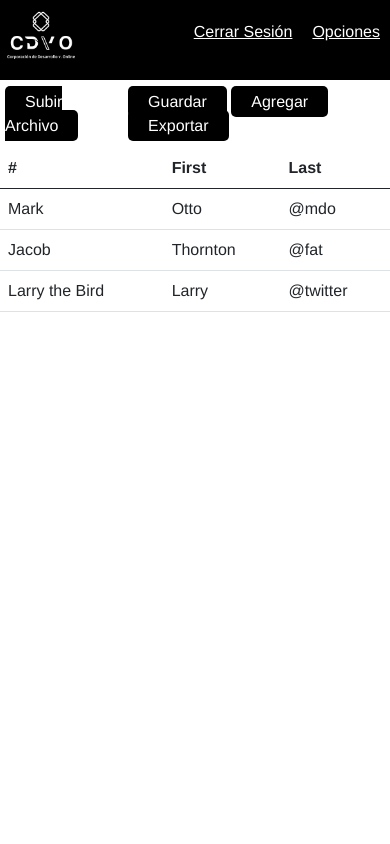
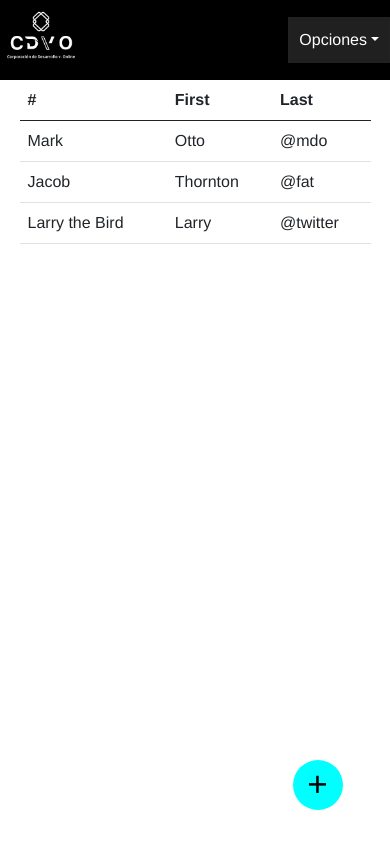
Before and after one commit to yukio-kayaba/cdvo-excel2, a PHP site: page /CDVO-EXCEL2/editor in a window 390 px wide. Run offline with PHP 8.4, Linux system fonts and the light colour scheme; the visitor is signed in with stand-in values (Sample User, id 1); data that the repository does not hold is empty; some libraries are stand-ins or nearby versions.

Commit message:
cambios_date
dawdaw

```diff
--- a/controlador/controlador.php
+++ b/controlador/controlador.php
@@ -4,6 +4,9 @@
 
         static function inicio(){
             require_once("./vista/principal.php");
+        }
+        static function inicios(){
+            require_once("./vista/inicio_date_reload.php");
         }
         static function login(){
             require_once("./vista/login.php");
--- a/vista/css/editor.css
+++ b/vista/css/editor.css
@@ -8,6 +8,7 @@ body{
   gap: 10px;
   justify-content: space-between;
   padding: 10px 5px;
+  visibility: visible;
 }
 
 .conteiner_btnCambio a{
@@ -64,3 +65,57 @@ body{
   color:white;
   padding: 10px;
 }
+#tabla_datos_principal{
+  width: 100%;
+  display: flex;
+  flex-wrap: wrap;
+  align-content: center;
+  justify-content: center;
+}
+#tabla{
+  width: 90%;
+}
+#contenido{
+  padding-top: 80px;
+}
+.boton_redondo_datos{
+  position: fixed;
+  color: black;
+  width: 50px;
+  height: 50px;
+  background-color: aqua;
+  display: flex;
+  justify-content: center;
+  border-radius : 50%;
+  align-items: center;
+  top: 90%;
+  left: 75%;
+  font-size: 35px;
+  visibility: hidden;
+}
+.boton_editar_efecto:hover{
+  font-size: 20px;
+}
+
+
+@media (max-width: 768px) {
+  .boton_redondo_datos{
+    visibility: visible;
+  }
+  .conteiner_btnCambio{
+    position: fixed;
+    display: flex;
+    align-items: center;
+    flex-direction: column;
+    flex-wrap: nowrap;
+    top: 65%;
+    left: 60%;
+    visibility: hidden;
+  }
+  .conteiner_btnCambio>div{
+    display: flex;
+    flex-direction: column;
+    flex-wrap: nowrap;
+    gap: 10px;
+  }
+}
--- a/vista/css/layout-nav.css
+++ b/vista/css/layout-nav.css
@@ -7,6 +7,7 @@
   flex-wrap: nowrap;
   justify-content: space-between;
   box-sizing: border-box;
+  position: fixed;
 }
 
 
@@ -29,6 +30,7 @@
   display: flex;
   flex-direction: row;
   justify-content: center;
+  align-items: center;
 }
 .parte2 a{
   color:white;
@@ -40,3 +42,45 @@
   background-color: white;
   color: black;
 }
+
+
+.dropdown {
+  position: relative;
+  display: inline-block;
+}
+
+.dropdown-toggle {
+  background-color: #55525265;
+  color: #ffffff;
+  padding: 10px;
+  border: 1px solid #27272742;
+
+  cursor: pointer;
+}
+
+.dropdown-options {
+  display: none;
+  position: absolute;
+  top: 90%;
+  left: -10%;
+  background-color: #fff;
+  border: 1px solid #ccc;
+  padding: 10px;
+  box-shadow: 0px 8px 16px 0px rgba(0,0,0,0.2);
+  border-radius: 10px;
+}
+
+.dropdown-options a {
+  display: block;
+  color: #333;
+  text-decoration: none;
+  padding: 8px 10px;
+}
+
+.dropdown-options a:hover {
+  background-color: #f1f1f1;
+}
+
+.dropdown:hover .dropdown-options {
+  display: block;
+}
--- a/vista/editor.php
+++ b/vista/editor.php
@@ -21,17 +21,19 @@
 </head>
 <body>
   <?php include_once("./vista/layout/nav.php") ?>
+  <div id="contenido">
+
     <p id="dato_id_archivo" hidden><?php echo $dato; ?></p>
     <section class="conteiner_btnCambio">
 
       <div>
-      <a id="btn-subirArchivo" href="#">subir archivo</a>
+        <a id="btn-subirArchivo" class="boton_editar_efecto" href="#">subir archivo</a>
       </div>
 
       <div>
-      <a id="btn_guardar" href="#">guardar</a>
-      <a id="btn_agregar" href="#">agregar</a>
-      <a id="btnExportar" href="#">exportar</a>
+        <a id="btn_guardar" class="boton_editar_efecto" href="#">guardar</a>
+        <a id="btn_agregar" class="boton_editar_efecto" href="#">agregar</a>
+        <a id="btnExportar" class="boton_editar_efecto" href="#">exportar</a>
       </div>
     </section>
     <section id="tabla_datos_principal">
@@ -192,6 +133,9 @@
         <a href="#">subir a la nube</a>
       </section>
     </section>
-
+    <div class="boton_redondo_datos">
+        +
+    </div>
+  </div>
 </body>
 </html>
--- /dev/null
+++ b/vista/inicio_date_reload.php
@@ -0,0 +1,4 @@
+<?php
+    require_once("./config.php");
+    header("location:".url);
+?>
--- a/vista/js/editor_date.js
+++ b/vista/js/editor_date.js
@@ -1,6 +1,6 @@
 $(document).ready(function(){
     carga_tablero();
-
+    let activo = true;
     function carga_tablero(){
         let dato = document.getElementById("dato_id_archivo");
         let valor_aux = localStorage.getItem("valor_aux");
@@ -23,6 +23,21 @@ $(document).ready(function(){
         // console.log(dato.innerHTML);
 
     }
+
+    $(document).on("click",".boton_redondo_datos",function(){
+        // (activo)?false:true;
+        let dato_info = document.getElementsByClassName("boton_redondo_datos")[0];
+        let casillas = document.getElementsByClassName("conteiner_btnCambio");
+        if(activo){
+            dato_info.innerHTML = "-";
+            casillas[0].style.visibility = "visible";
+            activo = false;
+        }else{
+            dato_info.innerHTML = "+";
+            casillas[0].style.visibility = "hidden";
+            activo = true;
+        }
+    });
 })
 
 function vista_previa_datos(archivos,id_dato){
@@ -34,7 +49,7 @@ function vista_previa_datos(archivos,id_dato){
                     <caption>
                         Vista previa de datos
                     </caption>
-                    <thead>
+                    <thead class="table-dark">
                         <tr>
                 `;
     for (let i = 1; i < datos[0].length ; i++) {
@@ -46,7 +61,7 @@ function vista_previa_datos(archivos,id_dato){
         <tbody>
     `;
     for (let i = 1; i < datos.length; i++){
-        let contenido_dato = `<tr class='${datos[0][i]}'>`;
+        let contenido_dato = `<tr class='${datos[i][0]}'>`;
         datos[i].forEach((element,indice)=> {
             if(indice != 0){
                 contenido_dato += `<td>${(element == "10101z")?"":element }</td>`;
--- a/vista/layout/nav.php
+++ b/vista/layout/nav.php
@@ -5,11 +5,20 @@
   </section>
 
   <section class="parte2">
-    <a href="cerrar">
+    <!-- <a href="cerrar">
       <p>Cerrar Sesión</p>
     </a>
-    <a href="#">
+
+     <a href="#">
       <p>Opciones</p>
-    </a>
+    </a> -->
+    <div class="dropdown">
+      <button class="dropdown-toggle">Opciones</button>
+      <div class="dropdown-options">
+        <a href="#">ver</a>
+        <a href="inicios">Inicio</a>
+        <a href="cerrar">Cerrar Secion</a>
+      </div>
+    </div>
   </section>
 </nav>
--- a/vista/principal.php
+++ b/vista/principal.php
@@ -13,7 +13,7 @@
 </head>
 <body>
     <?php include("./vista/layout/nav.php"); ?>
-
+    <div id="contenido">
       <section class="info_usuario">
         <div class="conteiner-fotoUsuario">
           <img src="./vista/icon/usuario.png" alt="foto de perfil del usuario">
@@ -40,5 +40,6 @@
           </label>
         </div>
       </section>
+    </div>
 </body>
 </html>
```
Also changed, not shown: other parts of vista/editor.php (+0 -61 lines). Lines whose indentation alone changed are shown as unchanged.
